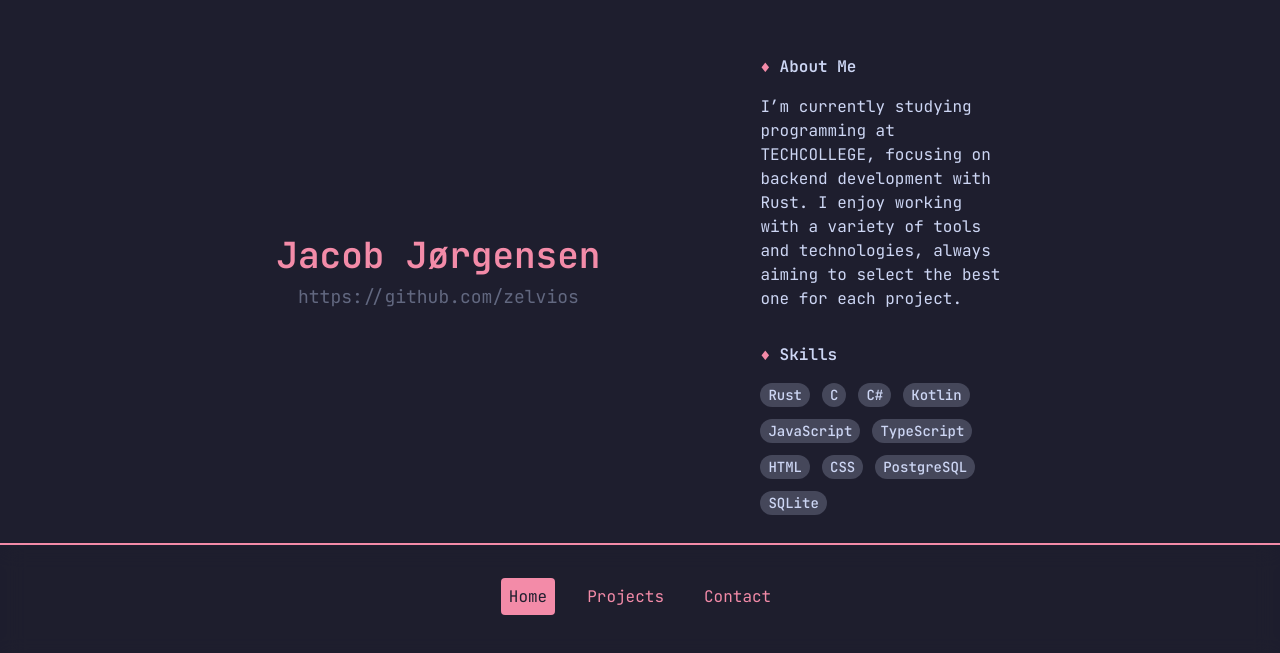
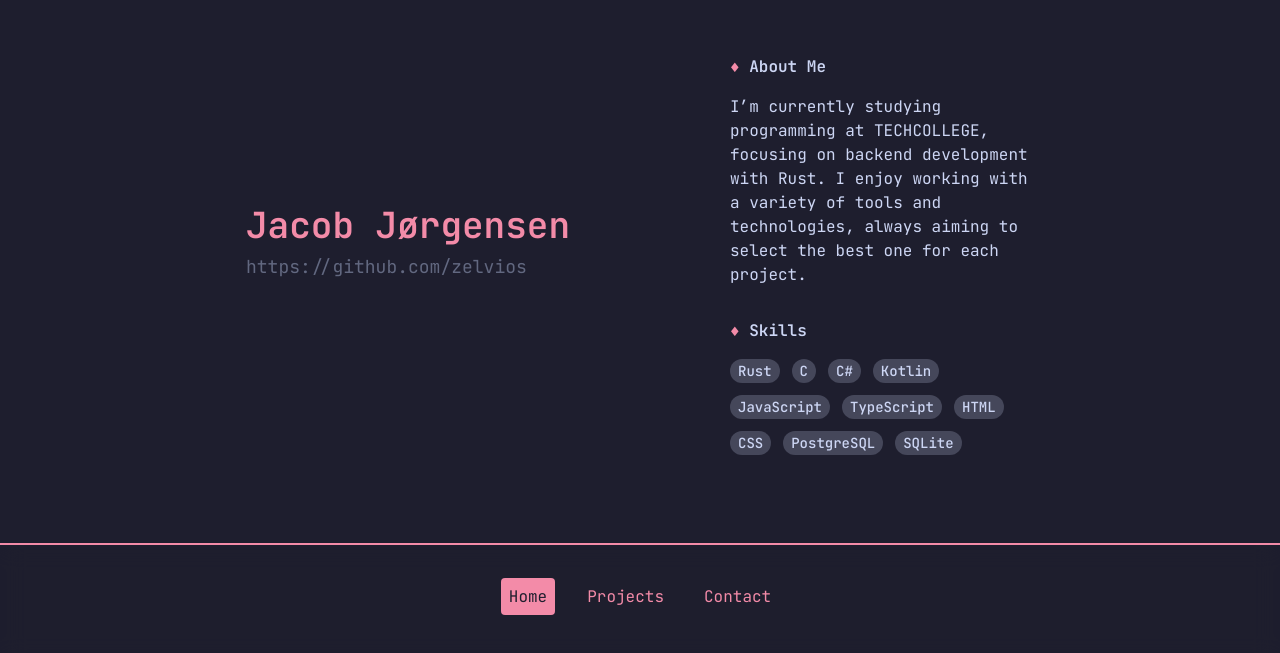
Before and after one commit to zelvios/website, a SvelteKit app: page / in a window 1280 px wide. Shown: the part 137-790 px from the top of the page. Built offline with nearby package versions, Linux system fonts and the light colour scheme.

Commit message:
fix: screensize problems

```diff
--- a/src/routes/+page.svelte
+++ b/src/routes/+page.svelte
@@ -1,13 +1,13 @@
 <main class="text-text p-8">
-    <div class="flex flex-col sm:flex-row items-center justify-center space-y-16 sm:space-x-40 sm:space-y-0 mt-[20vh]">
+    <div class="flex flex-col sm:flex-row items-center justify-center space-y-16 sm:space-x-40 sm:space-y-0 mt-[10vh] sm:mt-[20vh]">
 
         <!-- Left column: Title and Undertitle -->
-        <div class="w-auto text-center sm:text-left mt-[-15vh] sm:mt-0 fade-in">
-            <h1 class="text-4xl font-bold text-accent">
+        <div class="w-auto text-center sm:text-left mt-[-5vh] sm:mt-0 fade-in">
+            <h1 class="text-6xl sm:text-4xl font-bold text-accent">
                 Jacob Jørgensen
             </h1>
 
-            <p class="text-lg text-surface mt-2 text-center">
+            <p class="text-lg text-surface mt-2 text-center sm:text-left">
                 <a href="https://github.com/zelvios" target="_blank" class="underline-link text-surface">
                     https://github.com/zelvios
                 </a>
@@ -18,7 +18,7 @@
         </div>
 
         <!-- Right column: Information text container -->
-        <div class="w-auto sm:max-w-[20%] sm:mx-auto fade-in">
+        <div class="w-auto sm:max-w-[25%] sm:mx-auto fade-in">
             <h2 class="text-base font-semibold text-text mb-4"><span class="text-accent">♦</span> About Me</h2>
 
             <p class="text-base text-text text-left">
```
